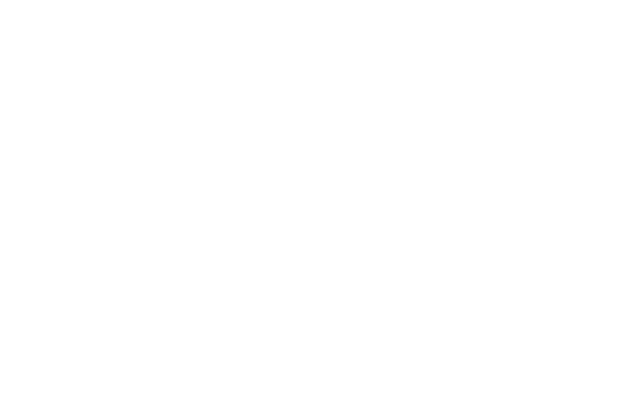
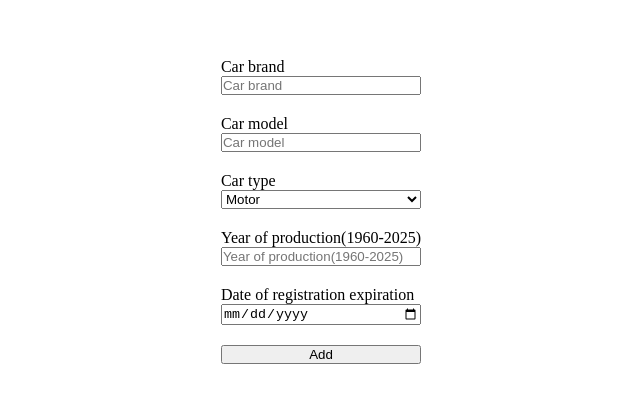
Before and after one commit to LukaZuljevic/Internship-14-CarDealership, a React (Vite) app in the folder Internship-14-CarDealership/: page / in a window 1280 px wide. Shown: the part 189-592 px from the top of the page, without its empty margins (319-959 px from the left). Built offline with nearby package versions, Linux system fonts and the light colour scheme.

Commit message:
Add form and input compontent layout

```diff
--- /dev/null
+++ b/Internship-14-CarDealership/src/App.css
@@ -0,0 +1,12 @@
+* {
+  margin: 0;
+  padding: 0;
+  box-sizing: border-box;
+}
+
+.main {
+  display: flex;
+  justify-content: center;
+  align-items: center;
+  min-height: 100vh;
+}
--- a/Internship-14-CarDealership/src/App.jsx
+++ b/Internship-14-CarDealership/src/App.jsx
@@ -1,3 +1,15 @@
-function App() {}
+import React from "react";
+import "./App.css";
+import Form from "./components/form/form";
+
+function App() {
+  return (
+    <>
+      <main className="main">
+        <Form />
+      </main>
+    </>
+  );
+}
 
 export default App;
--- /dev/null
+++ b/Internship-14-CarDealership/src/components/Form/Form.css
@@ -0,0 +1,8 @@
+.form {
+  display: flex;
+  flex-direction: column;
+}
+
+.form input, .form select{
+  margin-bottom: 20px;
+}
--- /dev/null
+++ b/Internship-14-CarDealership/src/components/Form/Form.tsx
@@ -0,0 +1,35 @@
+import React from "react";
+import "./Form.css";
+import Input from "../input/input";
+
+function Form() {
+  const handleFormSubmit = (e) => {
+    e.preventDefault();
+
+    console.log("Form submitted");
+  };
+
+  return (
+    <form className="form" onSubmit={handleFormSubmit}>
+      <Input type="text" placeholder="Car brand" name="brand" required />
+      <Input type="text" placeholder="Car model" name="model" required />
+      <Input type="select" placeholder="Car type" name="type" required />
+      <Input
+        type="number"
+        placeholder="Year of production(1960-2025)"
+        name="year"
+        required
+      />
+      <Input
+        type="date"
+        placeholder="Date of registration expiration"
+        name="expiration"
+        required
+      />
+
+      <button type="submit">Add</button>
+    </form>
+  );
+}
+
+export default Form;
--- /dev/null
+++ b/Internship-14-CarDealership/src/components/Input/Input.tsx
@@ -0,0 +1,42 @@
+import React from "react";
+import { useState } from "react";
+
+function Input({ type, placeholder, name, required }) {
+  const [options, setOptions] = useState([
+    "Motor",
+    "Car",
+    "Truck",
+    "Bus",
+    "Bike",
+  ]);
+
+  return (
+    <>
+      {type === "select" ? (
+        <>
+          <label htmlFor={name}>{placeholder}</label>
+          <select name={name} required={required}>
+            {options.map((option, index) => (
+              <option key={index} value={option}>
+                {option}
+              </option>
+            ))}
+          </select>
+        </>
+      ) : (
+        <>
+          <label htmlFor={name}>{placeholder}</label>
+          <input
+            type={type}
+            id={name}
+            placeholder={placeholder}
+            name={name}
+            required={required}
+          />
+        </>
+      )}
+    </>
+  );
+}
+
+export default Input;
```
Also changed, not shown: Internship-14-CarDealership/src/components/Input/Input.css (added).
